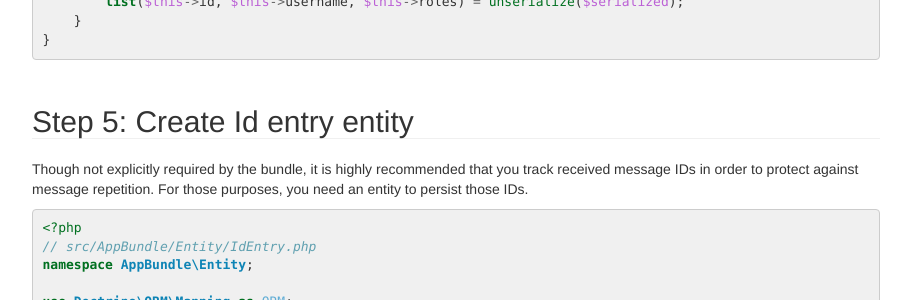
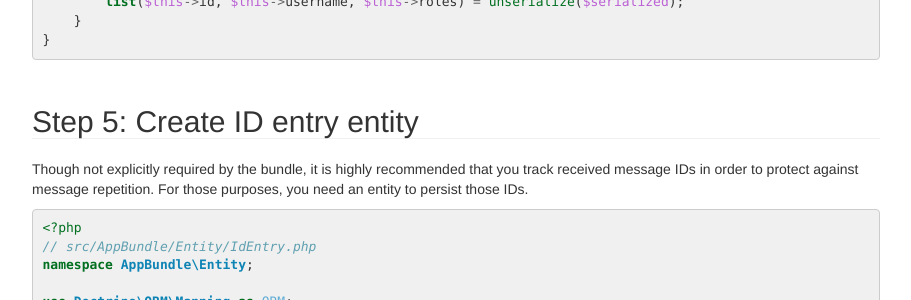
Before and after one commit to lightSAML/lightSAML.github.io, a Jekyll site: the page built from SP-Bundle/Getting-started/index.md, in a window 1280 px wide and 900 px high, scrolled down 3095 px. Shown: the part 155-455 px from the top of the window, without its empty margins (38-949 px from the left). Built offline with Jekyll 4.4.1, drawn with Linux system fonts in a browser that asks for light colours; nearby versions of some CDN libraries; some of the changed text lies outside the part shown.

```diff
--- a/SP-Bundle/Getting-started/index.md
+++ b/SP-Bundle/Getting-started/index.md
@@ -175,7 +175,7 @@ class User implements UserInterface, \Serializable
 {% endhighlight %}
 
 
-## Step 5: Create Id entry entity
+## Step 5: Create ID entry entity
 
 Though not explicitly required by the bundle, it is highly recommended that you track received message IDs in order
 to protect against message repetition. For those purposes, you need an entity to persist those IDs.
```
Also changed, not shown: other parts of SP-Bundle/Getting-started/index.md (+1 -1 lines).
